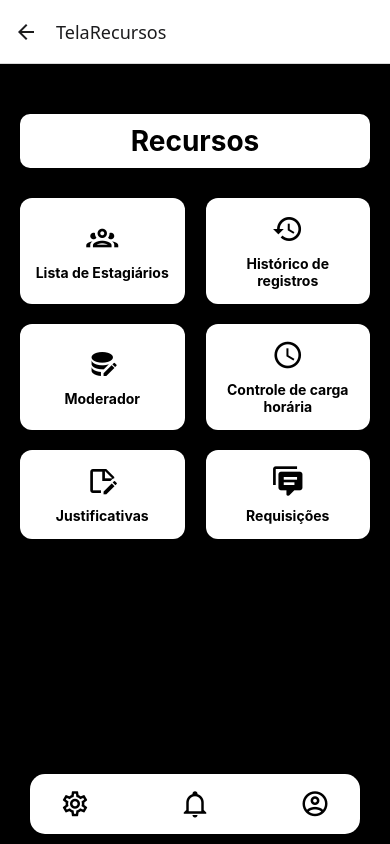
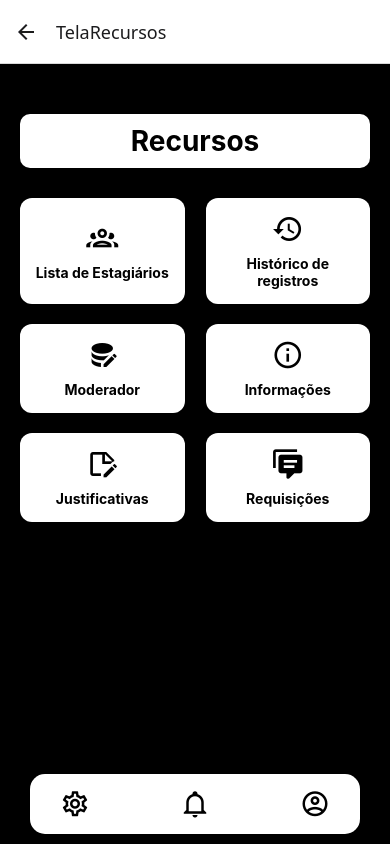
Before and after one commit to rafaeleites/T197_N24CD_Rafael_Leites, a React Native app in the folder projeto_devmoveis/: screen /TelaRecursos in a window 390 px wide. Built offline with nearby package versions, Linux system fonts and the light colour scheme.

Commit message:
recursos atualizado denovo

```diff
--- a/projeto_devmoveis/screens/TelaRecursos.js
+++ b/projeto_devmoveis/screens/TelaRecursos.js
@@ -44,11 +44,11 @@ function TelaRecursos() {
 
         <TouchableOpacity style={styles.button}>
           <MaterialCommunityIcons
-            name="clock-outline"
+            name="information-outline"
             size={32}
             color="f0dc82"
           />
-          <Text style={styles.buttonText}>Controle de carga horária</Text>
+          <Text style={styles.buttonText}>Informações</Text>
         </TouchableOpacity>
 
         <TouchableOpacity style={styles.button}>
```
